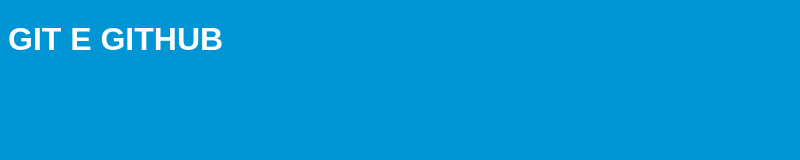
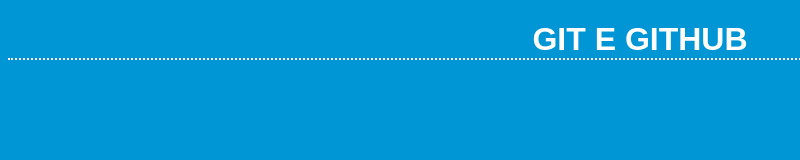
Before and after one commit to tecnofence/js-css-pro, a plain HTML site: page aula02/index.html in a window 1280 px wide. Shown: the whole page, without its empty margins (0-800 px from the left). Drawn offline with Linux system fonts and the light colour scheme.

Commit message:
Adicionado uma porda do titulo

```diff
--- a/aula02/css/style.css
+++ b/aula02/css/style.css
@@ -2,5 +2,9 @@
   background: #0096d6;
   color: white;
   font-family: Arial;
+  text-align: center;
+}
 
+h1 {
+  border-bottom: 2px dotted white;
 }
```
